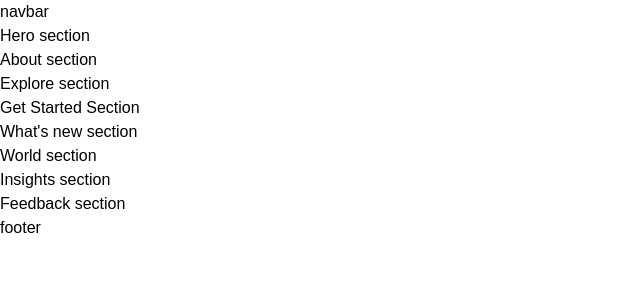
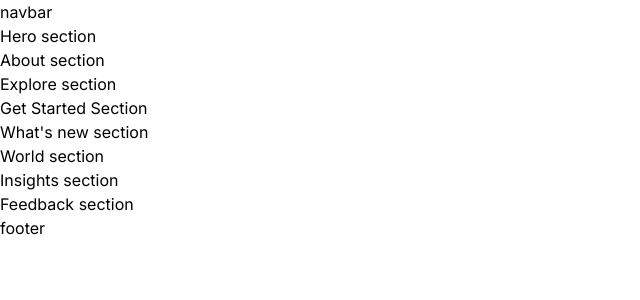
Before and after one commit to talarys/metaverse, a Next.js app: page / in a window 1280 px wide. Shown: the top 300 px of the page, without its empty margins (0-640 px from the left). Built offline with nearby package versions, Linux system fonts and the light colour scheme.

Commit message:
Wrong font

```diff
--- a/app/globals.css
+++ b/app/globals.css
@@ -6,7 +6,6 @@
   margin: 0;
   padding: 0;
   box-sizing: border-box;
-  font-family: 'Eudoxus Sans', sans-serif;
   scroll-behavior: smooth;
 }
 
```
